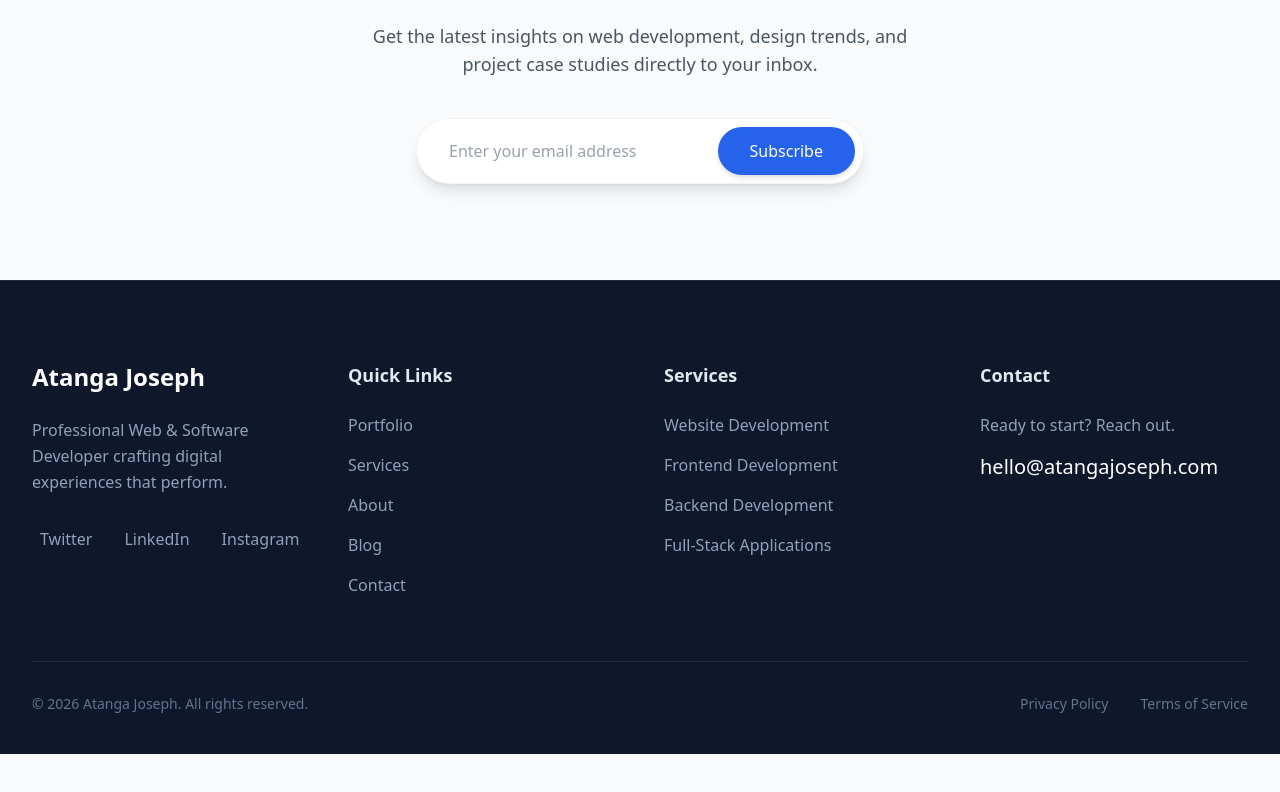
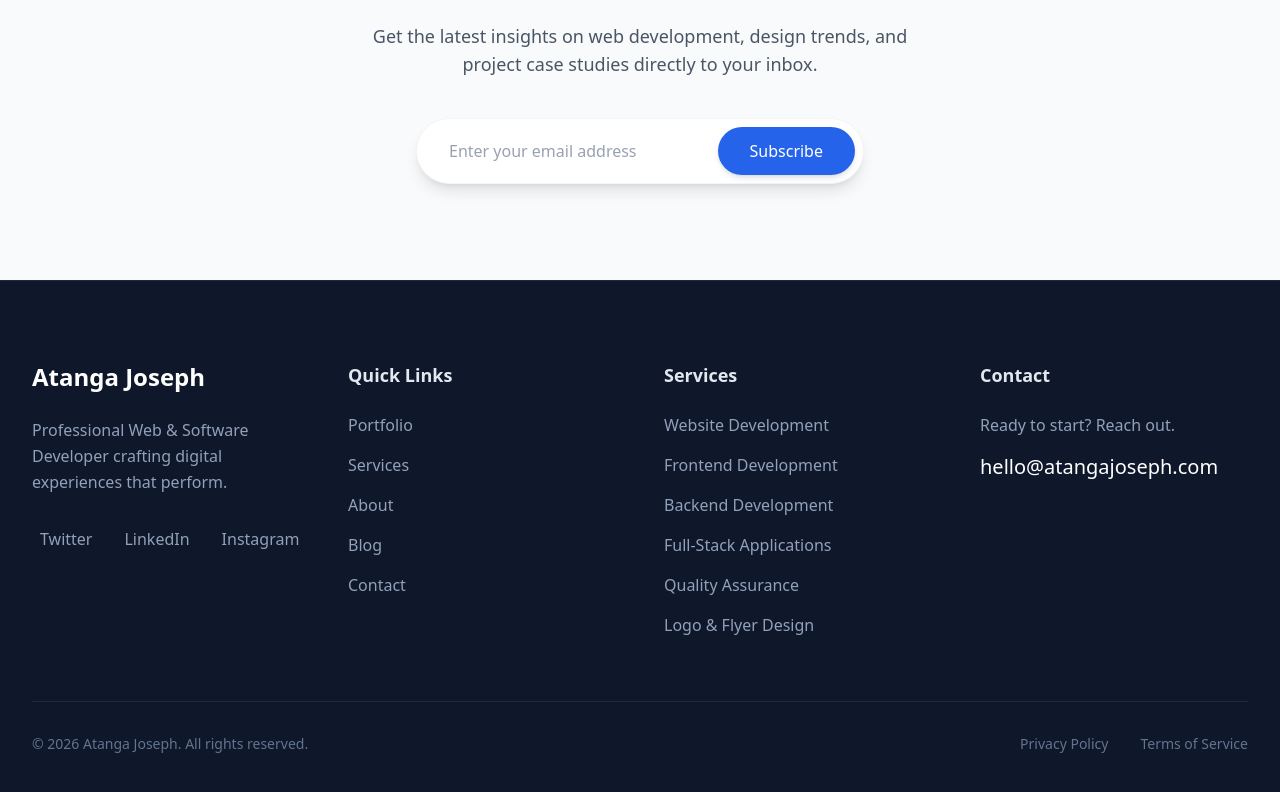
Before and after one commit to BhraJoe/portfolio, a Next.js app: page / in a window 1280 px wide. Shown: the part 3265-4057 px from the top of the page. Before the commit the page ends 4019 px from the top, so only its background shows below. Built offline with nearby package versions, Linux system fonts and the light colour scheme.

Commit message:
Update footer and all services

```diff
--- a/src/components/Footer.tsx
+++ b/src/components/Footer.tsx
@@ -35,6 +35,8 @@ export default function Footer() {
                                    <li><Link href="/services" className="text-slate-400 hover:text-blue-400 transition-colors">Frontend Development</Link></li>
                                    <li><Link href="/services" className="text-slate-400 hover:text-blue-400 transition-colors">Backend Development</Link></li>
                                    <li><Link href="/services" className="text-slate-400 hover:text-blue-400 transition-colors">Full-Stack Applications</Link></li>
+                                   <li><Link href="/services" className="text-slate-400 hover:text-blue-400 transition-colors">Quality Assurance</Link></li>
+                                   <li><Link href="/services" className="text-slate-400 hover:text-blue-400 transition-colors">Logo & Flyer Design</Link></li>
                               </ul>
                          </div>
 
```
